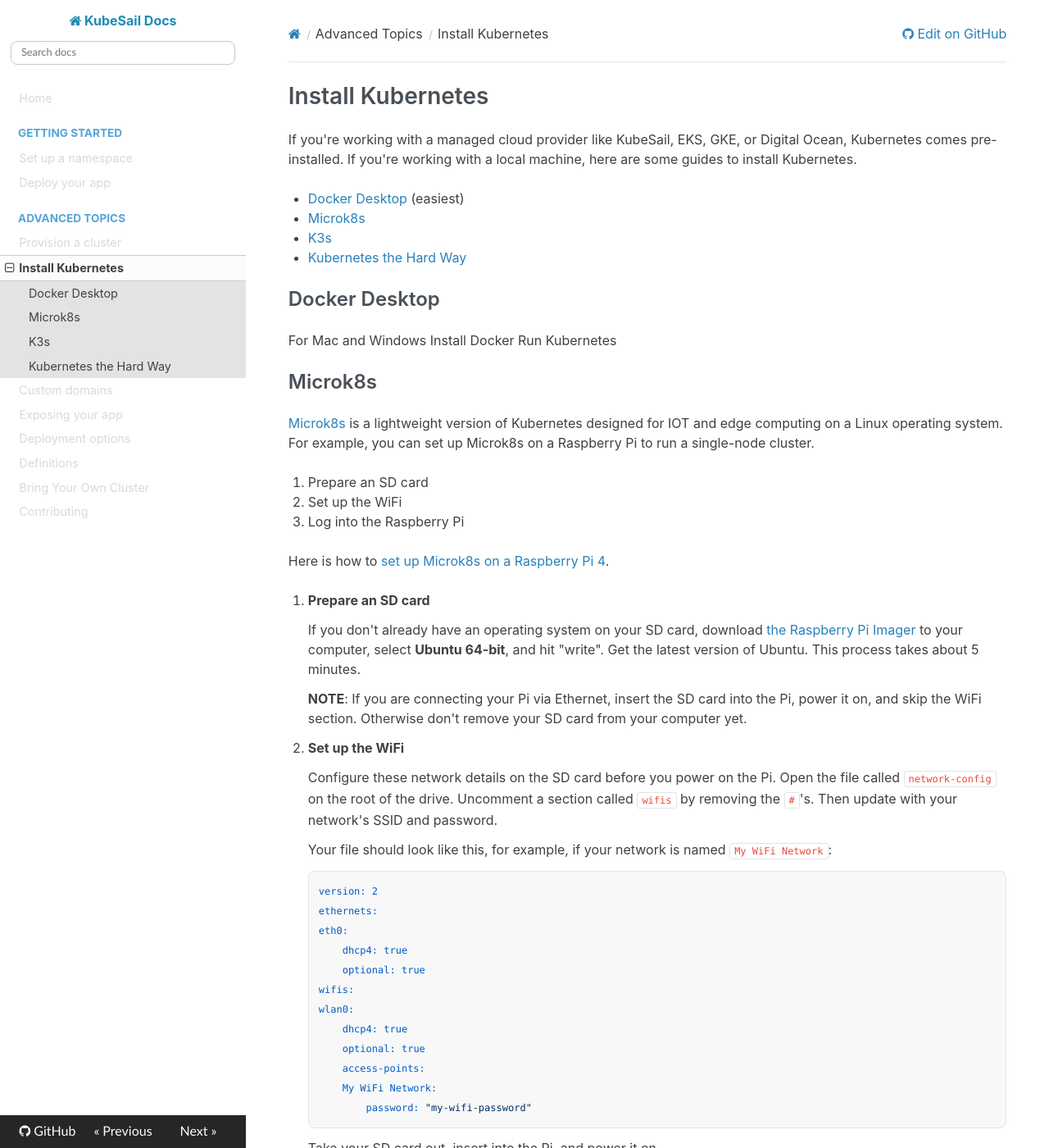
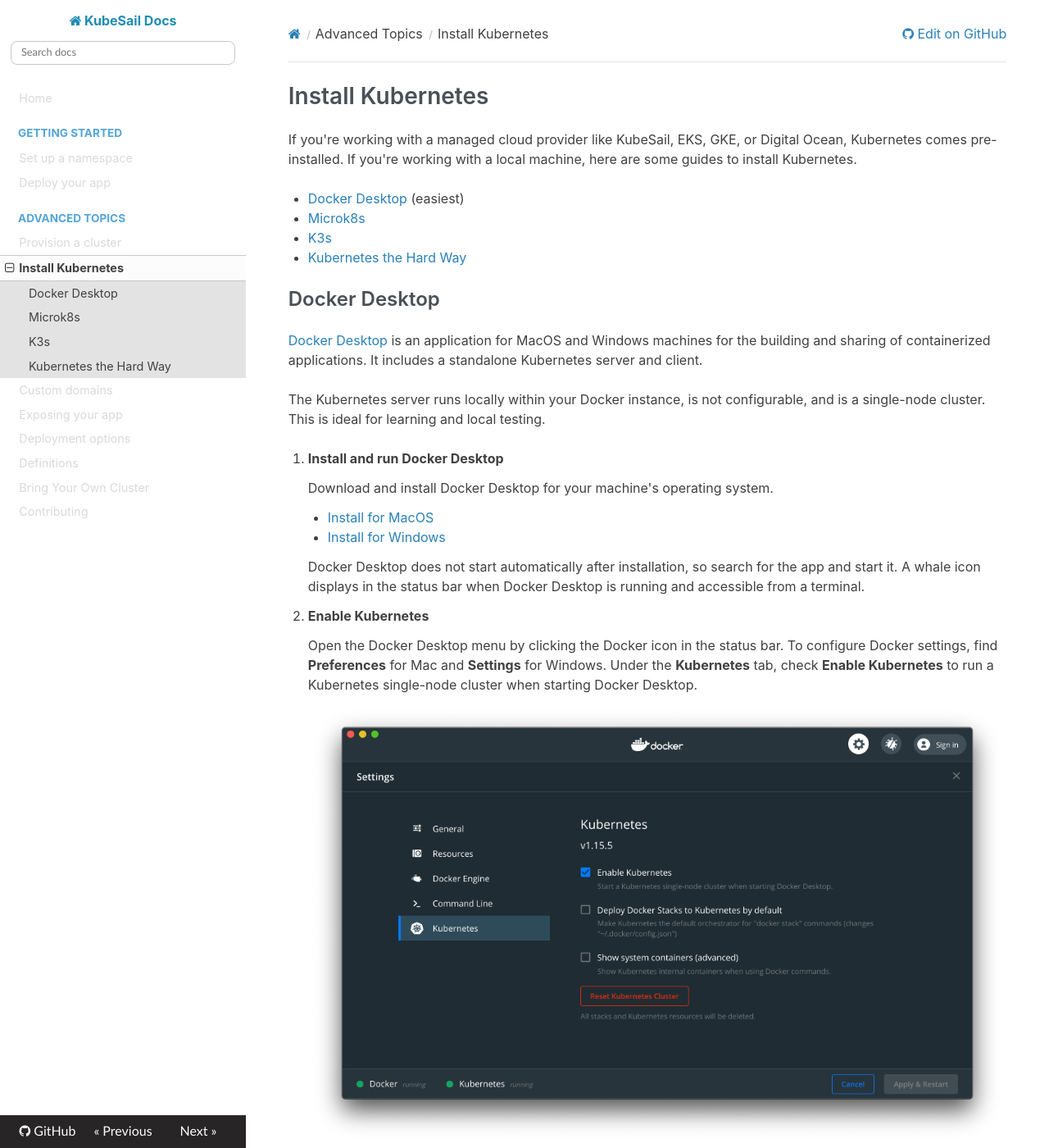
Before and after one commit to kubesail/kubesail-docs, an MkDocs documentation site: the page built from docs/install_kubernetes.md, in a window 1280 px wide and 1400 px high. Shown: the whole window at 82% size. Built offline with MkDocs 1.6.1, drawn with Linux system fonts in a browser that asks for light colours; nearby versions of some CDN libraries; some of the changed text lies outside the part shown.

Commit message:
add docker desktop installation

```diff
--- a/docs/install_kubernetes.md
+++ b/docs/install_kubernetes.md
@@ -9,9 +9,26 @@
 
 ## Docker Desktop
 
-For Mac and Windows
-Install Docker
-Run Kubernetes
+[Docker Desktop](https://www.docker.com/products/docker-desktop) is an application for MacOS and Windows machines for the building and sharing of containerized applications. It includes a standalone Kubernetes server and client.
+
+The Kubernetes server runs locally within your Docker instance, is not configurable, and is a single-node cluster. This is ideal for learning and local testing.
+
+1. **Install and run Docker Desktop**
+
+    Download and install Docker Desktop for your machine's operating system.
+
+    - [Install for MacOS](https://docs.docker.com/docker-for-mac/install/)
+    - [Install for Windows](https://docs.docker.com/docker-for-windows/install/)
+
+    Docker Desktop does not start automatically after installation, so search for the app and start it. A whale icon displays in the status bar when Docker Desktop is running and accessible from a terminal.
+
+1. **Enable Kubernetes**
+
+    Open the Docker Desktop menu by clicking the Docker icon in the status bar. To configure Docker settings, find **Preferences** for Mac and **Settings** for Windows. Under the **Kubernetes** tab, check **Enable Kubernetes** to run a Kubernetes single-node cluster when starting Docker Desktop.
+
+    ![[docker desktop preferences](img/docker-desktop-preferences.png)](img/docker-desktop-preferences.png)
+
+    Next, [link your cluster to KubeSail](/repo_builder/#step-2-link-your-cluster-to-kubesail) to manage the apps on your cluster.
 
 ## Microk8s
 
```
Also changed, not shown: docs/img/docker-desktop-preferences.png (added).
